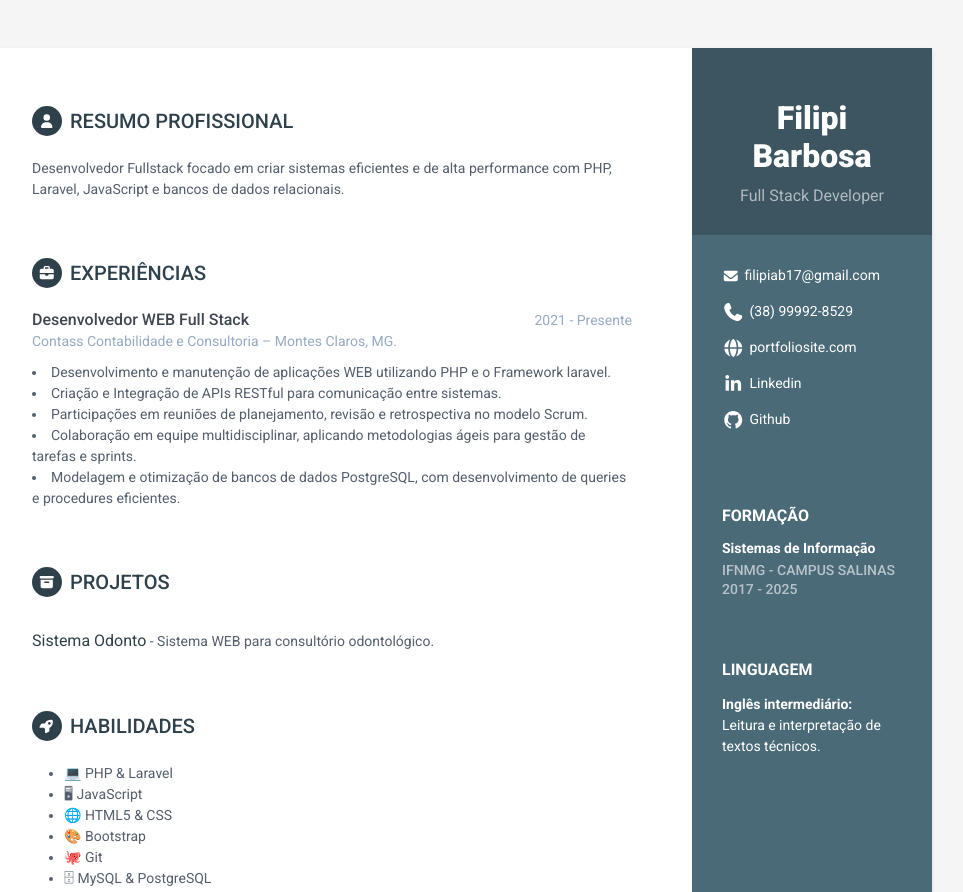
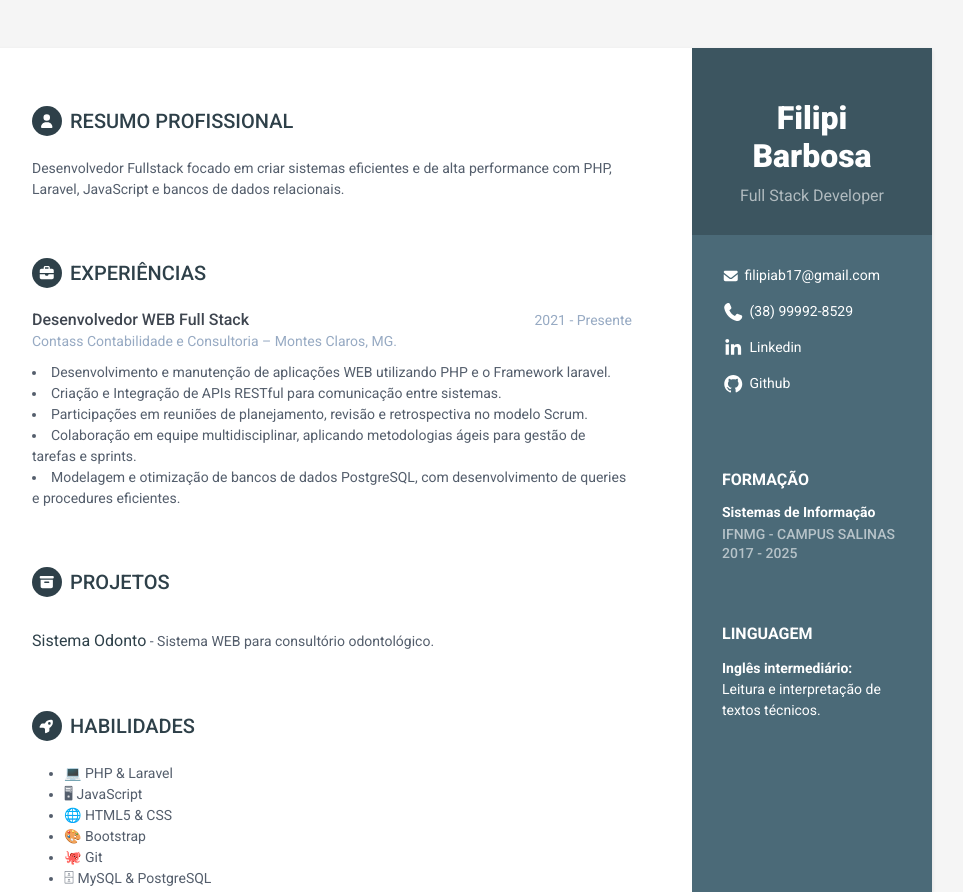
Before and after one commit to filipibarbosa08/portfolio, a plain HTML site: page index.html in a window 1280 px wide. Shown: the top 892 px of the page, without its empty margins (188-1151 px from the left). Drawn offline with Linux system fonts and the light colour scheme.

Commit message:
remocao link site

```diff
--- a/index.html
+++ b/index.html
@@ -33,7 +33,6 @@
                 <ul class="list-unstyled contact-list">
                     <li class="email"><i class="fa-solid fa-envelope"></i><a href="mailto: yourname@email.com">filipiab17@gmail.com</a></li>
                     <li class="phone"><i class="fa-solid fa-phone"></i><a href="tel:0123 456 789">(38) 99992-8529</a></li>
-                    <li class="website"><i class="fa-solid fa-globe"></i><a href="https://themes.3rdwavemedia.com/bootstrap-templates/resume/orbit-free-resume-cv-bootstrap-theme-for-developers/" target="_blank">portfoliosite.com</a></li>
                     <li class="linkedin"><i class="fa-brands fa-linkedin-in"></i><a href="" target="_blank">Linkedin</a></li>
                     <li class="github"><i class="fa-brands fa-github"></i><a href="https://www.github.com/filipibarbosa08" target="_blank">Github</a></li>
                 </ul>
```
